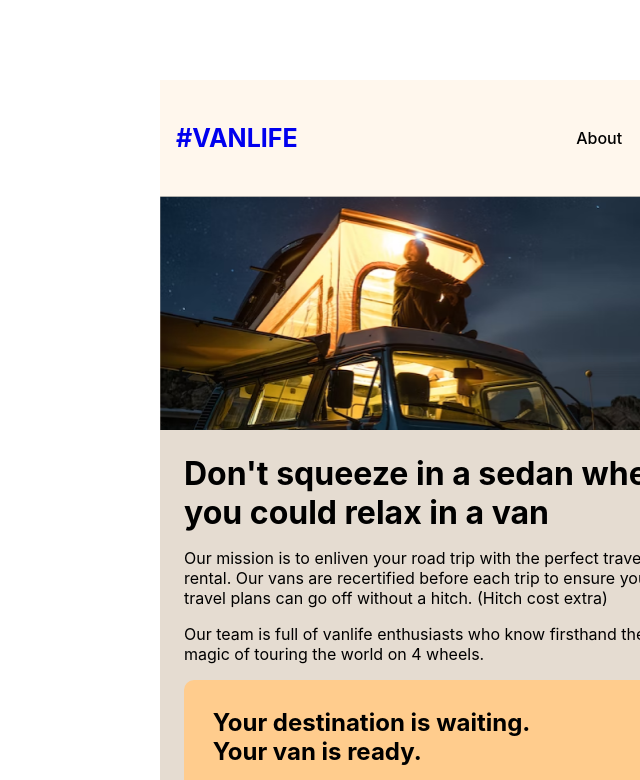
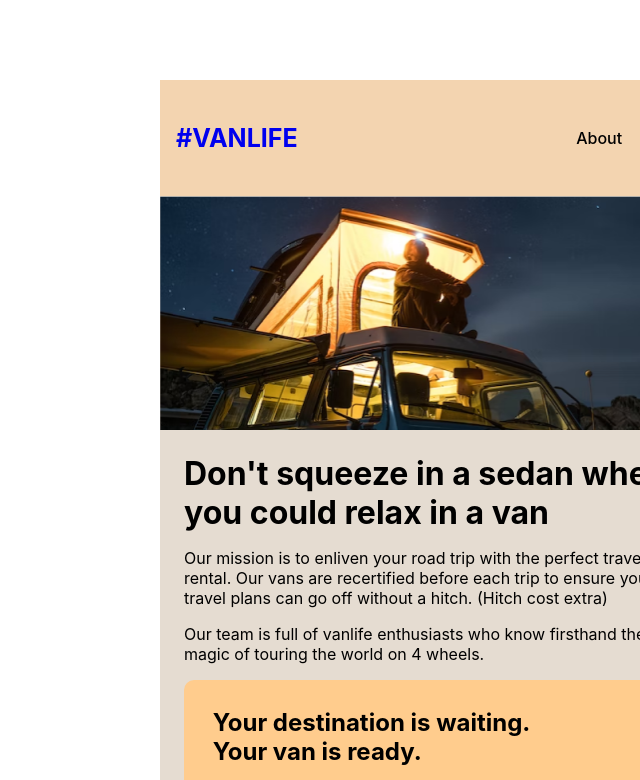
Before and after one commit to JimohSegun/React_Router-6, a React (Create React App) app: page / in a window 1280 px wide. Shown: the top 780 px of the page, without its empty margins (640-1280 px from the left). Built offline with nearby package versions, Linux system fonts and the light colour scheme.

Commit message:
Update App.css

```diff
--- a/src/App.css
+++ b/src/App.css
@@ -17,6 +17,7 @@ img {
 .home{
     background-color: #e5dcd1;
     width: 548px;
+    min-height: 100vh;
 }
 
 .home_h2{
@@ -25,7 +26,6 @@ img {
   margin: 1.5rem 0rem 0rem 1.5rem;
   margin-bottom: 1rem;
   width: 494px;
-
 }
 
 .Home_p1{
@@ -86,7 +86,7 @@ img {
     display: flex;
     align-items: center;
     flex-flow: column;
-
+    min-height: 100vh;
 }
 
 .about_h2{
@@ -126,7 +126,7 @@ img {
     text-decoration: none;
 }
 .header_link{
-    background-color: #FFF7ED;
+    background-color: #f3d4b0;
     width: 548px;
     height: 116px;
     display: flex;
```
